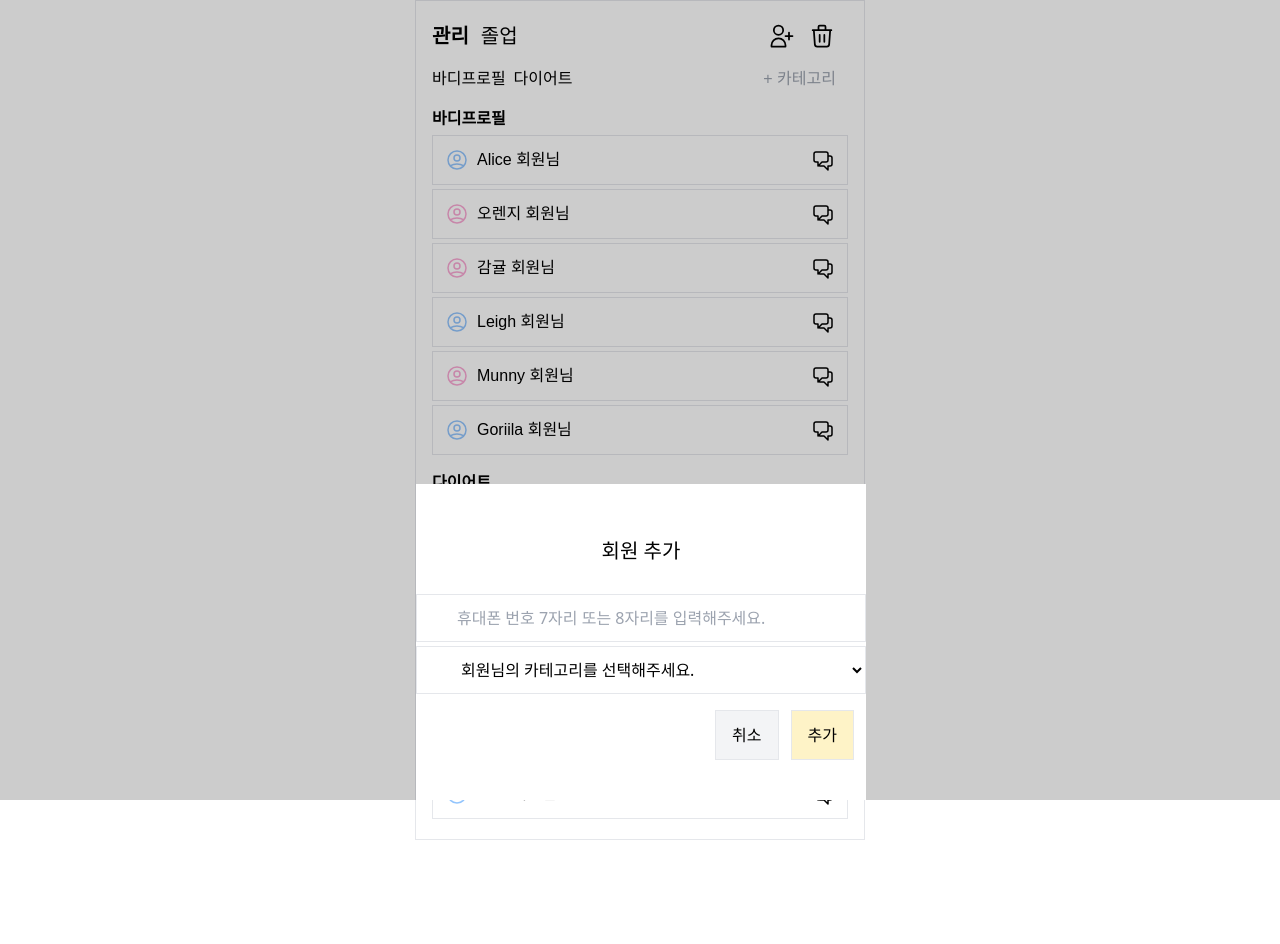
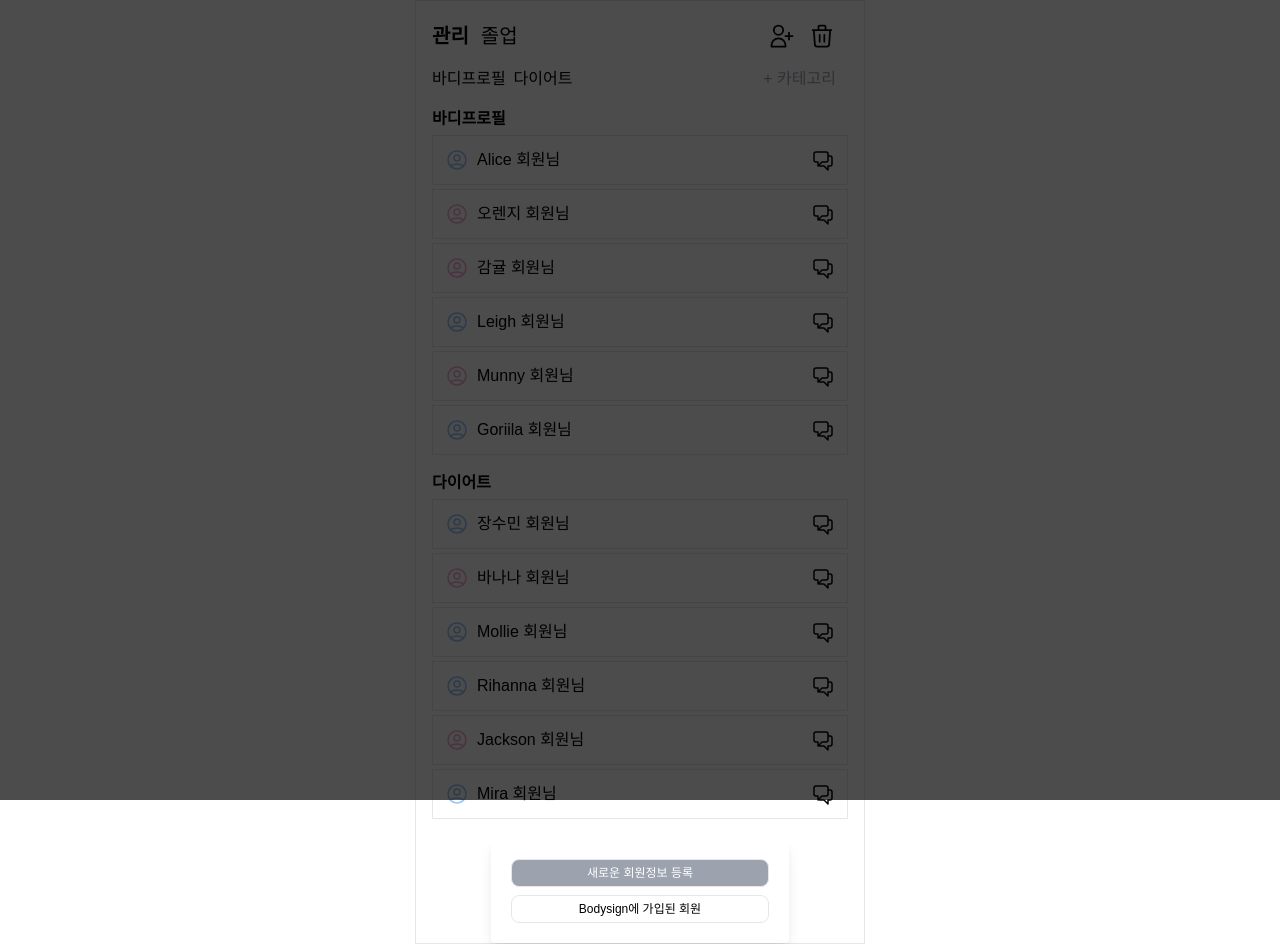
Before and after one commit to codestates/bodysign-frontend, a Next.js app in the folder client/: page /trainer/manage-member in a window 1280 px wide. Both pictures are taken after a click on the icon 782 px from the left and 36 px from the top of the page. Before the commit the page ends 840 px from the top, so only its background shows below. Built offline with nearby package versions, Linux system fonts and the light colour scheme.

Commit message:
모달창 구현 중

```diff
--- /dev/null
+++ b/client/src/components/AddMemberModal.tsx
@@ -0,0 +1,43 @@
+import { NextPage } from 'next'
+import Link from 'next/link'
+import React from 'react'
+import { SubmitHandler, useForm } from 'react-hook-form'
+import { modalVar } from '../../src/graphql/vars'
+import { useReactiveVar } from '@apollo/client'
+
+interface FormInput {
+    session_date: string
+    cost: string
+    times: number
+    permission: number
+}
+
+const AddMemberModal: NextPage = () => {
+
+    const modal = useReactiveVar(modalVar)
+
+    const {
+		register,
+		formState: { errors },
+		handleSubmit
+	} = useForm<FormInput>()
+	const onSubmit: SubmitHandler<FormInput> = data => {
+		let test = { ...data }
+		console.log(test)
+		// 세션 추가 API
+	}
+
+	return (
+		<>
+        <div className="modal-overlay absolute w-full h-full top-0 left-0 bg-black opacity-70 font-IBM font-thin"></div>
+            <div className="modal-container item-center bg-white w-8/12 mx-auto rounded shadow-lg z-999 overflow-y-auto p-3">
+                <div className="text-center items-center mb-2">
+                    <div className="font-IBM font-thin text-[12px] rounded-lg border p-1 m-2 bg-gray-400 text-white">새로운 회원정보 등록</div>
+                    <div className="font-IBM font-thin text-[12px] rounded-lg border p-1 m-2">Bodysign에 가입된 회원</div>
+                </div>
+		</div>
+		</>
+	)
+}
+
+export default AddMemberModal
--- /dev/null
+++ b/client/src/components/SearchMemberModal.tsx
@@ -0,0 +1,94 @@
+import { NextPage } from 'next'
+import Link from 'next/link'
+import React from 'react'
+import { SubmitHandler, useForm } from 'react-hook-form'
+
+const SearchMemberModal: NextPage = () => {
+
+	return (
+		<>
+			<Layout variant="Web">
+				<div className="font-IBM fixed max-w-[450px] w-full bottom-0">
+					<div
+						className="fixed inset-0 z-[-1] bg-black opacity-20"
+						onClick={() => modalVar(false)}></div>
+					<div className="bg-white flex z-[50] h-full flex-col py-10">
+						<div className="py-3 text-center text-[20px]">세션 추가</div>
+						<form
+							className="flex flex-col mt-4"
+							onSubmit={handleSubmit(onSubmit)}>
+							<input
+								className="w-full h-12 px-10 border"
+								type="date"
+								placeholder="날짜"
+								{...register('session_date', {
+									required: true
+								})}
+							/>
+							{errors.session_date && (
+								<div className="text-[16px] text-red-500 mt-1 text-center">
+									세션 날짜를 선택해주세요.
+								</div>
+							)}
+							<input
+								className="w-full h-12 px-10 mt-1 border"
+								type="text"
+								placeholder="회당 수업 단가(원)"
+								{...register('cost', {
+									required: true
+								})}
+							/>
+							{errors.cost && (
+								<div className="text-[16px] text-red-500 mt-1 text-center">
+									세션 회당 수업 단가(원)를 입력해주세요.
+								</div>
+							)}
+							<input
+								className="w-full h-12 px-10 mt-1 border"
+								type="text"
+								placeholder="세션 횟수"
+								{...register('times', {
+									required: true,
+									minLength: 1
+								})}
+							/>
+							{errors.times && (
+								<div className="text-[16px] text-red-500 mt-1 text-center">
+									세션 횟수를 입력해주세요.
+								</div>
+							)}
+							<input
+								className="w-full h-12 px-10 mt-1 border"
+								type="text"
+								placeholder="정산 금액(원)"
+								{...register('permission', {
+									required: true
+								})}
+							/>
+							{errors.permission && (
+								<div className="text-[16px] text-red-500 mt-1 text-center">
+									정산 금액(원)을 입력해주세요.
+								</div>
+							)}
+
+							<div className="max-w-[450px] self-end mt-4">
+								<button
+									className="px-4 py-3 bg-gray-100 border"
+									onClick={() => modalVar(false)}>
+									취소
+								</button>
+								<button
+									className="px-4 py-3 mx-3 bg-yellow-100 border"
+									type="submit">
+									추가
+								</button>
+							</div>
+						</form>
+					</div>
+				</div>
+			</Layout>
+		</>
+	)
+}
+
+export default SearchMemberModal
--- a/client/src/pages/trainer/manage-member/index.tsx
+++ b/client/src/pages/trainer/manage-member/index.tsx
@@ -6,6 +6,8 @@ import Layout from '../../../components/Layout'
 import dummydata from '../../../../dummydata.json'
 import { deleteStateVar, modalVar } from '../../../graphql/vars'
 import { useReactiveVar } from '@apollo/client'
+import SearchMemberModal from '../../../components/SearchMemberModal'
+import AddMemberModal from '../../../components/AddMemberModal'
 
 interface Member {
 	id: string
@@ -25,6 +27,8 @@ interface FormInput {
 }
 
 const ManageMember: NextPage = () => {
+	const [ isAddMemberModalOpen, setIsAddMemberModalOpen ] = useState(false)
+	const [ isSearchMemberModalOpen, setIsSearchMemberModalOpen ] = useState(false)
 	const [category, setCategory] = useState('관리')
 	const [checkModal, setCheckModal] = useState('addmember')
 	const [checkList, setCheckList] = useState([])
@@ -92,19 +96,8 @@ const ManageMember: NextPage = () => {
 										viewBox="0 0 24 24"
 										stroke="currentColor"
 										data-check-modal="addmember"
-										onClick={e => {
-											modalVar(true)
-											if (
-												e !== null &&
-												e.target instanceof SVGSVGElement
-											) {
-												{
-													setCheckModal(
-														e.target.dataset.checkModal as string
-													)
-												}
-											}
-										}}>
+										onClick={e => { setIsAddMemberModalOpen(!isAddMemberModalOpen)}}
+									>
 										<path
 											strokeLinecap="round"
 											strokeLinejoin="round"
@@ -247,102 +240,11 @@ const ManageMember: NextPage = () => {
 						)
 					})}
 				</div>
-
-				{modal ? (
-					checkModal === 'addmember' ? (
-						<div className="fixed max-w-[450px] w-full bottom-0">
-							<div
-								className="fixed inset-0 z-[-1] bg-black opacity-20"
-								onClick={() => modalVar(false)}></div>
-							<div className="bg-white flex z-[50] h-full flex-col py-10">
-								<div className="py-3 text-center text-[20px]">
-									회원 추가
-								</div>
-								<form
-									className="flex flex-col mt-4"
-									onSubmit={handleSubmit(onSubmit)}>
-									<input
-										className="w-full h-12 px-10 border"
-										type="text"
-										placeholder="휴대폰 번호 7자리 또는 8자리를 입력해주세요."
-										{...register('phone', {
-											required: true,
-											maxLength: 8,
-											pattern: /^([0-9]{3,4})([0-9]{4})$/
-										})}
-									/>
-									{errors.phone?.type === 'maxLength' && (
-										<div className="text-[16px] text-red-500 mt-1 text-center">
-											붙임표(-)를 제외한 휴대폰 번호 7~8자리를
-											입력해주세요.
-										</div>
-									)}
-									<select
-										className="w-full h-12 px-10 mt-1 bg-white border"
-										{...register('category', {
-											required: true
-										})}>
-										<option value="">
-											회원님의 카테고리를 선택해주세요.
-										</option>
-										{Object.keys(sessionObject).map((category, idx) => (
-											<option value={category} key={idx}>
-												{category}
-											</option>
-										))}
-									</select>
-
-									<div className="max-w-[450px] self-end mt-4">
-										<button
-											className="px-4 py-3 bg-gray-100 border"
-											onClick={() => modalVar(false)}>
-											취소
-										</button>
-										<button
-											className="px-4 py-3 mx-3 bg-yellow-100 border"
-											type="submit">
-											추가
-										</button>
-									</div>
-								</form>
-							</div>
-						</div>
-					) : (
-						<div className="fixed max-w-[450px] w-full bottom-0">
-							<div
-								className="fixed inset-0 z-[-1] bg-black opacity-20"
-								onClick={() => modalVar(false)}></div>
-							<div className="bg-white flex z-[50] h-full flex-col py-10">
-								<div className="py-3 text-center text-[20px]">
-									카테고리 추가
-								</div>
-								<form
-									className="flex flex-col mt-4"
-									onSubmit={handleSubmit(onSubmit)}>
-									<input
-										className="w-full h-12 px-10 border"
-										type="text"
-										placeholder="새로운 카테고리 이름을 입력해주세요."
-										{...register('category', {
-											required: true
-										})}
-									/>
-									<div className="max-w-[450px] self-end mt-4">
-										<button
-											className="px-4 py-3 bg-gray-100 border"
-											onClick={() => modalVar(false)}>
-											취소
-										</button>
-										<button
-											className="px-4 py-3 mx-3 bg-yellow-100 border"
-											type="submit">
-											추가
-										</button>
-									</div>
-								</form>
-							</div>
-						</div>
-					)
+				{isSearchMemberModalOpen ? (
+					<SearchMemberModal />
+				) : null}
+				{isAddMemberModalOpen ? (
+					<AddMemberModal />
 				) : null}
 			</Layout>
 		</>
```
